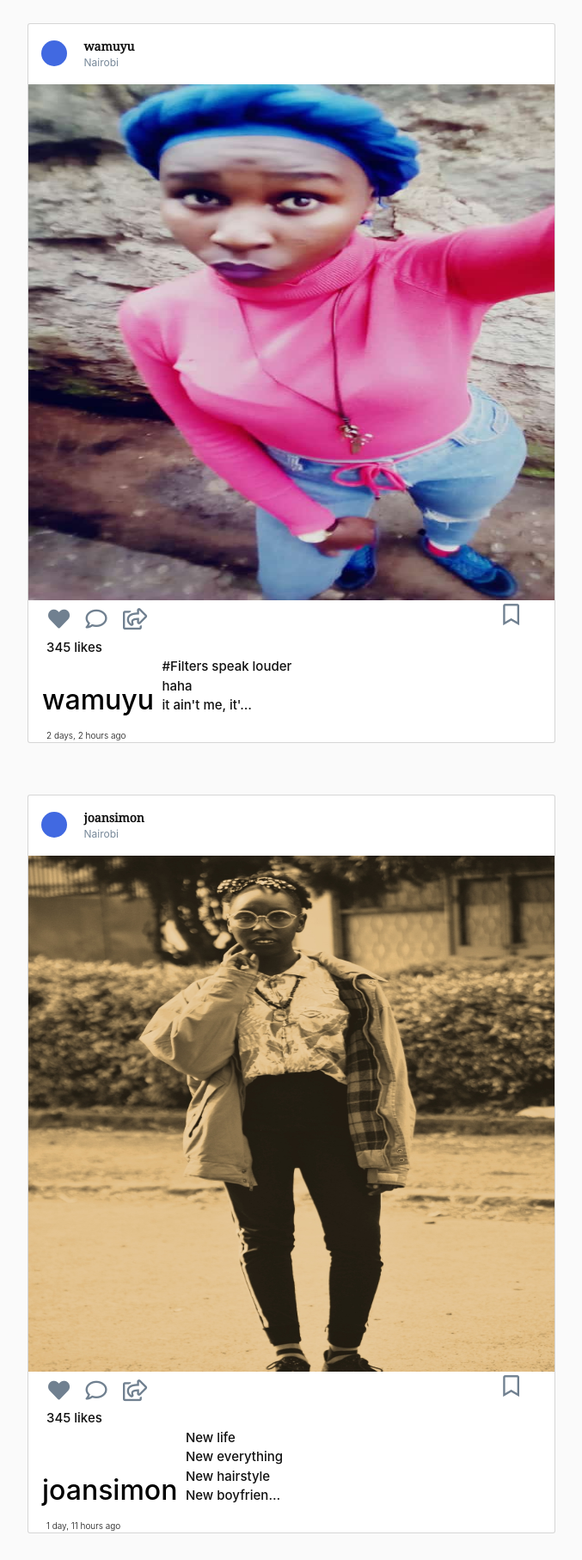
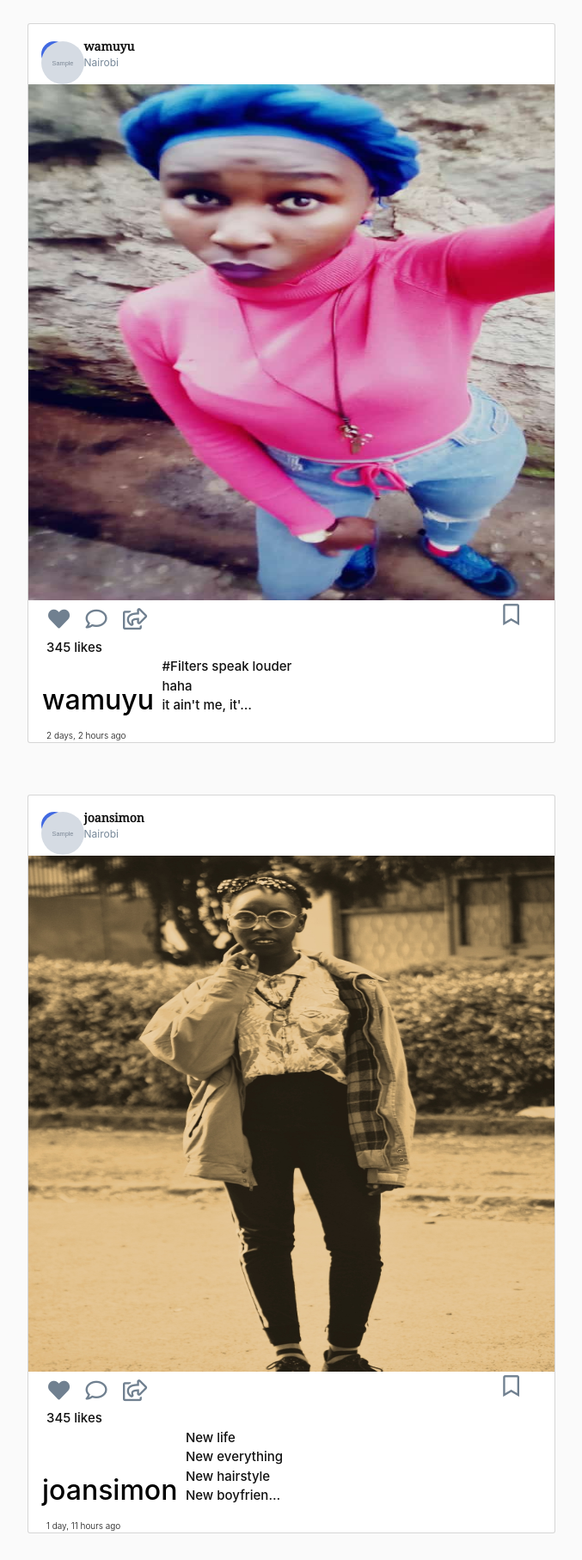
Before and after one commit to Joan-w/Insta-clone, a Django app: template insta/templates/insta/home.html in a window 1280 px wide. Shown: the part 106-1920 px from the top of the page at 86% size, without its empty margins (301-978 px from the left). Run offline with Django 3.2, Linux system fonts and the light colour scheme; the template is opened without the code that fills it: values that come from a table or form of the project are taken from there, others are empty; a user stored in the database is signed in; data comes from the database, SQL or seed files in the repository; tables that the repository leaves empty hold one stand-in row (values such as "Sample post"); grey boxes marked "Sample" are stand-in pictures; some libraries are stand-ins or nearby versions.

```diff
--- a/insta/templates/insta/home.html
+++ b/insta/templates/insta/home.html
@@ -6,7 +6,9 @@
     <div class="card">
         <div class="card_header">
             <div class="profile_image">
-
+                {% if profile.image %}
+                    <img class="rounded-circle account-img" src="{{ user.profile.image.url }}" width="50px" height="50px">
+                {% endif %}
             </div>
             <div class="post_info">
                 <div class="post_name">{{ post.author }}</div>
```
